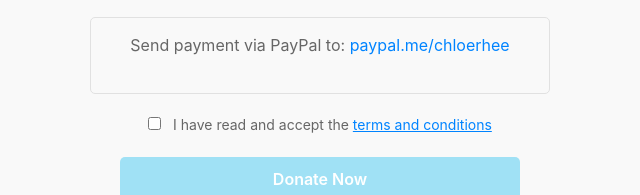
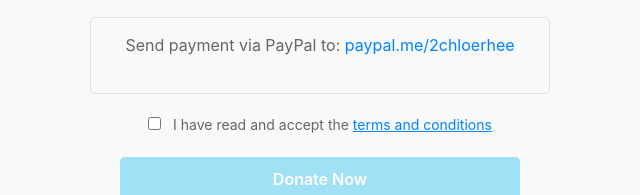
Before and after one commit to 2diechloe/onlyfriends, a plain HTML site: page index.html in a window 1280 px wide. Shown: the part 905-1100 px from the top of the page, 320-960 px from the left. Drawn offline with Linux system fonts and the light colour scheme.

Commit message:
Update index.html

```diff
--- a/index.html
+++ b/index.html
@@ -80,7 +80,7 @@
 
                             <div class="payment-details">
                                 <div id="paypal-details" class="payment-detail active">
-                                    <p>Send payment via PayPal to: <a href="https://paypal.me/2chloerhee" target="_blank" class="paypal-link">paypal.me/chloerhee</a></p>
+                                    <p>Send payment via PayPal to: <a href="https://paypal.me/2chloerhee" target="_blank" class="paypal-link">paypal.me/2chloerhee</a></p>
                                 </div>
                                 <div id="bitcoin-details" class="payment-detail">
                                     <p>Bitcoin Address: <span id="btc-address">bc1qf9pwgxenxaghs6yluztmn69pyldhe82zznf700</span></p>
```
